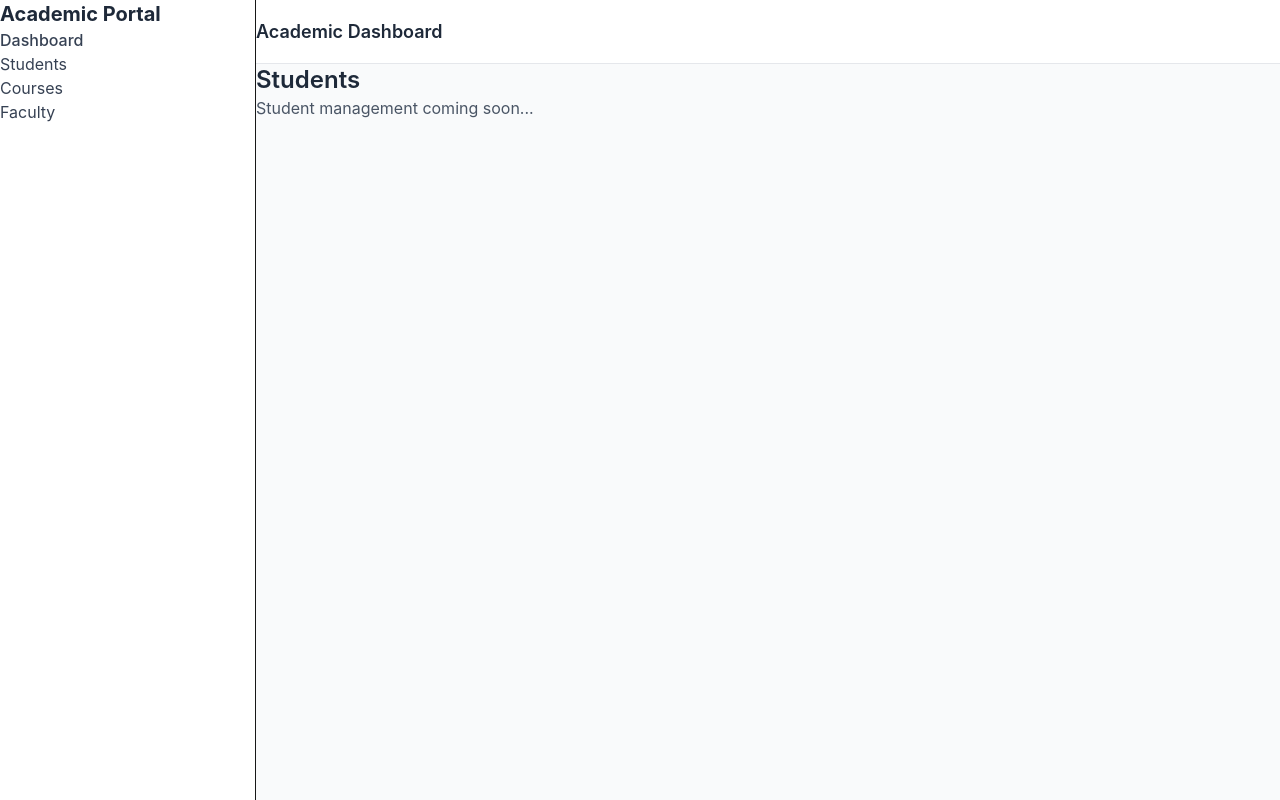
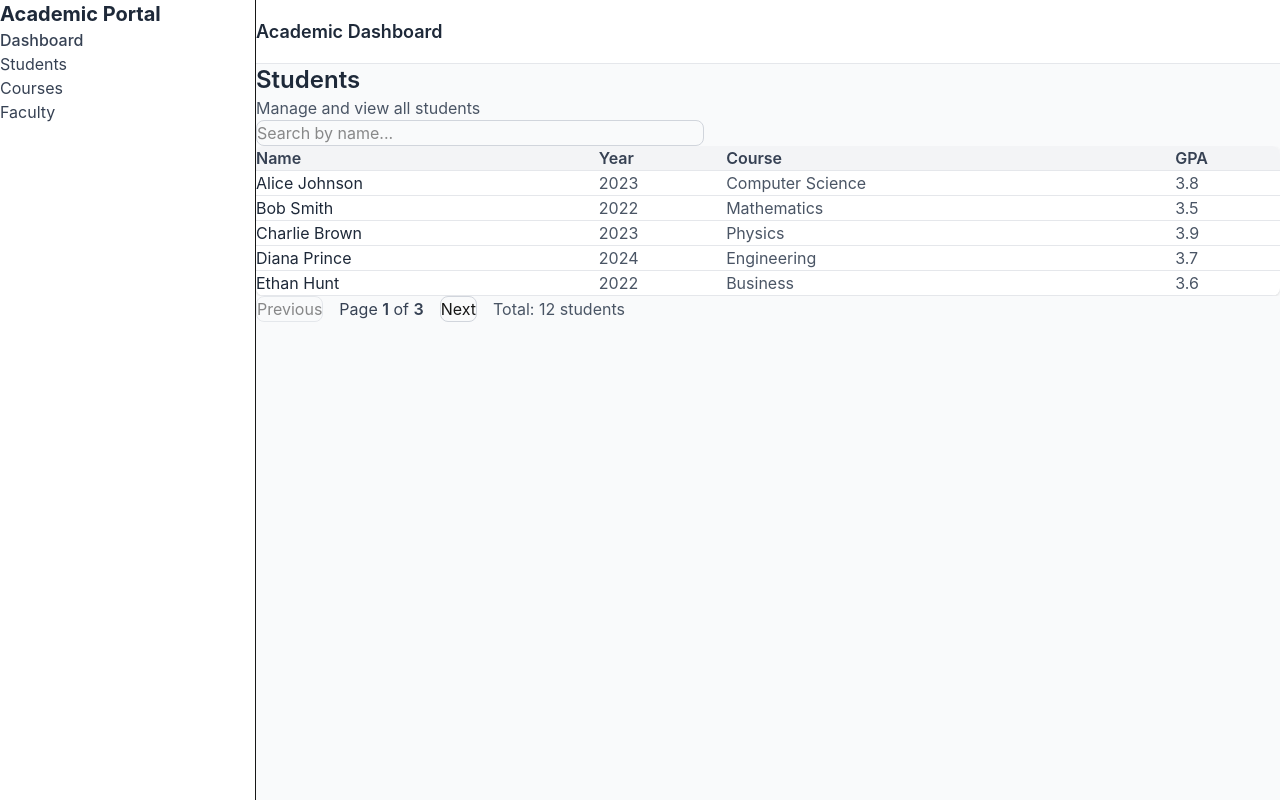
Before and after one commit to RafatAiub/Academic-Dashboard-Management-System-, a Next.js app: page /students in a window 1280 px wide. Built offline with nearby package versions, Linux system fonts and the light colour scheme.

Commit message:
feat: student list ui with pagination and search

```diff
--- a/db.json
+++ b/db.json
@@ -20,6 +20,69 @@
             "year": 2023,
             "course": "Physics",
             "gpa": 3.9
+        },
+        {
+            "id": 4,
+            "name": "Diana Prince",
+            "year": 2024,
+            "course": "Engineering",
+            "gpa": 3.7
+        },
+        {
+            "id": 5,
+            "name": "Ethan Hunt",
+            "year": 2022,
+            "course": "Business",
+            "gpa": 3.6
+        },
+        {
+            "id": 6,
+            "name": "Fiona Green",
+            "year": 2023,
+            "course": "Chemistry",
+            "gpa": 3.9
+        },
+        {
+            "id": 7,
+            "name": "George Wilson",
+            "year": 2024,
+            "course": "Biology",
+            "gpa": 3.4
+        },
+        {
+            "id": 8,
+            "name": "Hannah Lee",
+            "year": 2022,
+            "course": "Computer Science",
+            "gpa": 3.8
+        },
+        {
+            "id": 9,
+            "name": "Ian Cooper",
+            "year": 2023,
+            "course": "Mathematics",
+            "gpa": 3.7
+        },
+        {
+            "id": 10,
+            "name": "Julia Martinez",
+            "year": 2024,
+            "course": "Physics",
+            "gpa": 4.0
+        },
+        {
+            "id": 11,
+            "name": "Kevin Zhang",
+            "year": 2022,
+            "course": "Engineering",
+            "gpa": 3.5
+        },
+        {
+            "id": 12,
+            "name": "Laura Davis",
+            "year": 2023,
+            "course": "Business",
+            "gpa": 3.6
         }
     ]
 }
--- a/package.json
+++ b/package.json
@@ -9,6 +9,7 @@
     "lint": "eslint"
   },
   "dependencies": {
+    "axios": "^1.13.4",
     "next": "16.1.6",
     "react": "19.2.3",
     "react-dom": "19.2.3"
--- /dev/null
+++ b/src/components/tables/StudentTable.tsx
@@ -0,0 +1,40 @@
+import { Student } from "@/types/student";
+
+interface Props {
+    students: Student[];
+}
+
+export default function StudentTable({ students }: Props) {
+    return (
+        <div className="mt-4 overflow-x-auto">
+            <table className="w-full border-collapse bg-white shadow-sm rounded-lg overflow-hidden">
+                <thead className="bg-gray-100">
+                    <tr>
+                        <th className="p-3 text-left border-b border-gray-200 font-semibold text-gray-700">Name</th>
+                        <th className="p-3 text-left border-b border-gray-200 font-semibold text-gray-700">Year</th>
+                        <th className="p-3 text-left border-b border-gray-200 font-semibold text-gray-700">Course</th>
+                        <th className="p-3 text-left border-b border-gray-200 font-semibold text-gray-700">GPA</th>
+                    </tr>
+                </thead>
+                <tbody>
+                    {students.length === 0 ? (
+                        <tr>
+                            <td colSpan={4} className="p-4 text-center text-gray-500">
+                                No students found
+                            </td>
+                        </tr>
+                    ) : (
+                        students.map((s) => (
+                            <tr key={s.id} className="hover:bg-gray-50 transition-colors">
+                                <td className="p-3 border-b border-gray-200 text-gray-800">{s.name}</td>
+                                <td className="p-3 border-b border-gray-200 text-gray-600">{s.year}</td>
+                                <td className="p-3 border-b border-gray-200 text-gray-600">{s.course}</td>
+                                <td className="p-3 border-b border-gray-200 text-gray-600">{s.gpa.toFixed(1)}</td>
+                            </tr>
+                        ))
+                    )}
+                </tbody>
+            </table>
+        </div>
+    );
+}
--- a/src/pages/students/index.tsx
+++ b/src/pages/students/index.tsx
@@ -1,8 +1,101 @@
+import { useEffect, useState } from "react";
+import StudentTable from "@/components/tables/StudentTable";
+import { Student } from "@/types/student";
+import { StudentService } from "@/services/student.service";
+
 export default function StudentsPage() {
+    const [students, setStudents] = useState<Student[]>([]);
+    const [page, setPage] = useState(1);
+    const [total, setTotal] = useState(0);
+    const [search, setSearch] = useState("");
+    const [loading, setLoading] = useState(false);
+
+    const limit = 5;
+
+    useEffect(() => {
+        fetchStudents();
+    }, [page, search]);
+
+    async function fetchStudents() {
+        setLoading(true);
+        try {
+            const res = await StudentService.list({
+                page,
+                limit,
+                search
+            });
+            setStudents(res.data);
+            setTotal(res.meta.total);
+        } catch (error) {
+            console.error("Failed to fetch students:", error);
+        } finally {
+            setLoading(false);
+        }
+    }
+
+    const totalPages = Math.ceil(total / limit);
+
     return (
         <div className="p-6">
-            <h1 className="text-2xl font-semibold text-gray-800">Students</h1>
-            <p className="mt-2 text-gray-600">Student management coming soon...</p>
+            <div className="mb-6">
+                <h1 className="text-2xl font-semibold text-gray-800">Students</h1>
+                <p className="text-gray-600 mt-1">Manage and view all students</p>
+            </div>
+
+            {/* Search */}
+            <div className="mb-4">
+                <input
+                    type="text"
+                    placeholder="Search by name..."
+                    className="border border-gray-300 rounded-lg p-2 w-full max-w-md focus:outline-none focus:ring-2 focus:ring-blue-500 focus:border-transparent"
+                    value={search}
+                    onChange={(e) => {
+                        setPage(1);
+                        setSearch(e.target.value);
+                    }}
+                />
+            </div>
+
+            {/* Loading State */}
+            {loading ? (
+                <div className="flex items-center justify-center py-12">
+                    <div className="text-gray-600">
+                        <div className="animate-pulse">Loading students...</div>
+                    </div>
+                </div>
+            ) : (
+                <StudentTable students={students} />
+            )}
+
+            {/* Pagination */}
+            {!loading && totalPages > 0 && (
+                <div className="flex items-center gap-4 mt-6">
+                    <button
+                        disabled={page === 1}
+                        onClick={() => setPage((p) => p - 1)}
+                        className="px-4 py-2 border border-gray-300 rounded-lg hover:bg-gray-50 disabled:opacity-50 disabled:cursor-not-allowed transition-colors"
+                    >
+                        Previous
+                    </button>
+
+                    <span className="text-gray-700">
+                        Page <span className="font-semibold">{page}</span> of{" "}
+                        <span className="font-semibold">{totalPages}</span>
+                    </span>
+
+                    <button
+                        disabled={page === totalPages}
+                        onClick={() => setPage((p) => p + 1)}
+                        className="px-4 py-2 border border-gray-300 rounded-lg hover:bg-gray-50 disabled:opacity-50 disabled:cursor-not-allowed transition-colors"
+                    >
+                        Next
+                    </button>
+
+                    <span className="text-gray-600 ml-4">
+                        Total: {total} student{total !== 1 ? "s" : ""}
+                    </span>
+                </div>
+            )}
         </div>
     );
 }
--- /dev/null
+++ b/src/services/student.service.ts
@@ -0,0 +1,22 @@
+import axios from "axios";
+import { Student } from "@/types/student";
+
+export interface StudentListResponse {
+    data: Student[];
+    meta: {
+        total: number;
+        page: number;
+        limit: number;
+    };
+}
+
+export const StudentService = {
+    list: async (params: {
+        page: number;
+        limit: number;
+        search?: string;
+    }): Promise<StudentListResponse> => {
+        const res = await axios.get("/api/students", { params });
+        return res.data;
+    }
+};
```
Also changed, not shown: 1 other file (tests, documents, lock files or other folders).
